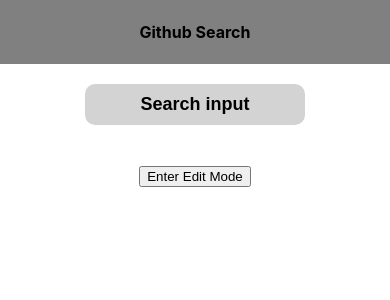
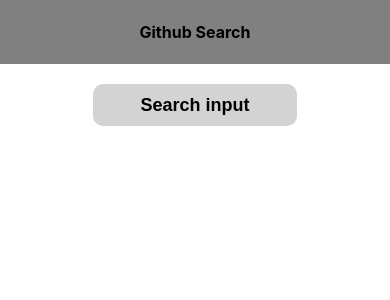
Before and after one commit to Gravitax/Tests-techniques-fulll, a React (Create React App) app in the folder Front/github-user-search/: page / in a window 390 px wide. Shown: the top 300 px of the page. Built offline with nearby package versions, Linux system fonts and the light colour scheme.

Commit message:
correction du css et de qq erreurs sur les query

```diff
--- a/Front/github-user-search/src/App.css
+++ b/Front/github-user-search/src/App.css
@@ -1,11 +1,40 @@
+body, html {
+    padding: 0;
+    height: 100%;
+    /* overflow: hidden; */
+    box-sizing: border-box;
+}
+
 .App {
     text-align: center;
     padding-bottom: 40px;
+    display: flex; flex-direction: column;
+    position: relative; height: 100%
+}
+
+header {
+    width: 100%; position: fixed; height: 200px;
+    background-color: white; z-index: 100;
+}
+
+#user_list {
+    display: flex; flex-wrap: wrap; justify-content: center;
+    overflow-y: auto;
+    margin-top: 200px;
+}
+
+#title {
+    width: 100%;
+    height: 64px;
+    color: black;
+    background-color: grey;
+    text-align: center;
+    display: flex; justify-content: center; align-items: center;
+    font-weight: bold;
 }
 
 .user-card {
-    display: flex;
-    align-items: center; flex-direction: column;
+    display: flex; align-items: center; flex-direction: column;
     margin: 10px;
     border: 1px solid #ddd;
     padding: 20px;
@@ -25,15 +54,7 @@
     display: flex;
 }
 
-#pagination div {
-    display: flex; justify-content: center; align-items: center; gap: 10px;
-}
-
-#pagination p {
-    display: flex; justify-content: center; align-items: center; margin-left : 10px;
-}
-
-#pagination div p {
+#pagination p:first-child {
     border-radius: 30px; background-color: black; color: white;
     height: 30px; width: 30px; margin-left: 0;
     display: flex; justify-content: center; align-items: center;
@@ -41,25 +62,29 @@
     cursor: pointer;
 }
 
+#pagination p:last-child {
+    display: flex; justify-content: center; align-items: center; margin-left : 10px;
+}
+
 .editmode .checkbox {
     display: block;
 }
 
-.editmode .actions {
+.editmode .actions .container {
     display: block; visibility: visible;
 }
 
-#title {
-    width: 100%;
-    height: 64px;
-    color: black;
-    background-color: grey;
-    text-align: center;
-    display: flex; justify-content: center; align-items: center;
-    font-weight: bold;
+.actions { display: flex; justify-content: flex-start; align-items: center; }
+
+.actions .container {
+    display: none; visibility: hidden;
 }
+
+.actions button { margin: 0 5px; }
+
 #searchbar {
     width: 25%; max-width: unset; min-width: 200px;
+    height: 40px;
     background-color: lightgrey;
     color: black;
     text-align: center;
@@ -68,11 +93,10 @@
     border: none;
     font-size: 18px; font-weight: bold;
 }
+
 #searchbar_container {
     display: flex; justify-content: center; align-items: center;
 }
-
-#btn_mode { margin-bottom: 20px; }
 
 #searchbar::placeholder {
     color: black;
@@ -95,20 +119,9 @@
     margin-right: 10px; margin-bottom: 5px;
 }
 
-.user-list {
-    display: flex;
-    flex-wrap: wrap;
-    justify-content: center;
+@media (max-width: 800px) {
+    header { height: 280px; }
+    #user_list { margin-top: 280px }
+    #searchbar_container { flex-direction: column; }
+    .actions button { margin: 5px; }
 }
-
-.actions {
-    margin: 20px; margin-top: 10px;
-    display: none; visibility: hidden;
-}
-
-input[type="text"] {
-    padding: 10px;
-    width: 80%;
-    max-width: 600px;
-    margin: 20px auto;
-}
--- a/Front/github-user-search/src/App.tsx
+++ b/Front/github-user-search/src/App.tsx
@@ -1,4 +1,4 @@
-import React, { useState, useCallback, useEffect } from "react";
+import React, { useState } from "react";
 import SearchBar from "./components/SearchBar";
 import UserList from "./components/UserList";
 import { User } from "./types/User";
@@ -14,26 +14,28 @@
         return (Math.floor(Math.random() * 1000000));
     }
 
-    const   fetchUsers = useCallback(async (query : string, page : number) => {
-        try {
-            const   response = await fetch(`https://api.github.com/search/users?q=${query}&page=${page}`);
-
-            if (!response.ok)
-                throw new Error("Network response was not ok");
-            const   data = await response.json();
+    const   fetchUsers = (query : string, page : number) => {
+        fetch(`https://api.github.com/search/users?q=${query}&page=${page}`)
+            .then(response => response.json())
+            .then((data) => {
                 // on assigne un unique id a l'user pour gerer les duplicates
-            const   users : User[] = data.items.map((user : User) => {
+                const   new_loaded_users : User[] = data.items.map((user : User) => {
                     user.uid = getUid();
                     return (user);
                 });
 
-            setUsers(users || []);
+                if (page === 1) {
+                    setUsers(new_loaded_users);
+                } else {
+                    setUsers(users.concat(new_loaded_users));
+                }
+
                 // on reset les users selected en cas de nouvelle recherche
                 setSelectedUsers([]);
-        } catch (error) {
+            }).catch((error) => {
                 console.error("Error fetching users:", error);
-        }
-    }, []);
+            });
+    };
 
     // ==========================================
 
@@ -95,19 +97,24 @@
 
     return (
         <div className={appClass}>
+            <header>
                 <div id="title">Github Search</div>
                 <SearchBar onSearch={fetchUsers} />
-            <br />
+                { users.length > 0 &&
                     <div className="actions">
+                        <button onClick={() => setEditMode(!editMode)}>
+                            {editMode ? "Exit Edit Mode" : "Enter Edit Mode"}
+                        </button>
+                        <div className="container">
                             <button onClick={handleSelectAll}>
                                 Select All ({selectedUsers.length})
                             </button>
                             <button onClick={handleDuplicate}>Duplicate</button>
                             <button onClick={handleDelete}>Delete</button>
                         </div>
-            <button id="btn_mode" onClick={() => setEditMode(!editMode)}>
-                {editMode ? "Exit Edit Mode" : "Enter Edit Mode"}
-            </button>
+                    </div>
+                }
+            </header>
             <UserList users={users} selectedUsers={selectedUsers} onCheck={handleCheck} />
         </div>
     );
--- a/Front/github-user-search/src/components/SearchBar.tsx
+++ b/Front/github-user-search/src/components/SearchBar.tsx
@@ -15,16 +15,10 @@
         }, 500);
 
         return (() => clearTimeout(timer));
-    }, [query, pageCount, onSearch]);
+    }, [query, pageCount]);
 
     const   pageUp = () => {
         setPageCount(pageCount + 1);
-    };
-
-    const   pageDown = () => {
-        if (pageCount > 1) {
-            setPageCount(pageCount - 1);
-        }
     };
 
     return (
@@ -33,16 +27,17 @@
                 type="text"
                 placeholder="Search input"
                 value={query}
-                onChange={(e) => setQuery(e.target.value)}
+                onChange={(e) => {
+                    if (e.target.value.length > 2)
+                        setPageCount(1);
+                    setQuery(e.target.value)
+                }}
             />
             {
                 query.length > 0 &&
                 <div id="pagination">
-                    <div>
-                        <p onClick={pageUp}>+</p>
-                        <p onClick={pageDown}>-</p>
-                    </div>
-                    <p>Page : {pageCount}</p>
+                    <p onClick={pageUp}>+</p>
+                    <p>Loaded page : {pageCount}</p>
                 </div>
             }
         </div>
--- a/Front/github-user-search/src/components/UserList.tsx
+++ b/Front/github-user-search/src/components/UserList.tsx
@@ -10,7 +10,7 @@
 
 const       UserList: React.FC<UserListProps> = ({ users, selectedUsers, onCheck }) => {
     return (
-        <div className="user-list">
+        <div id="user_list">
             {users.map((user) => (
                 <UserCard
                     key={user.uid}
```
Lines whose indentation alone changed are shown as unchanged.
